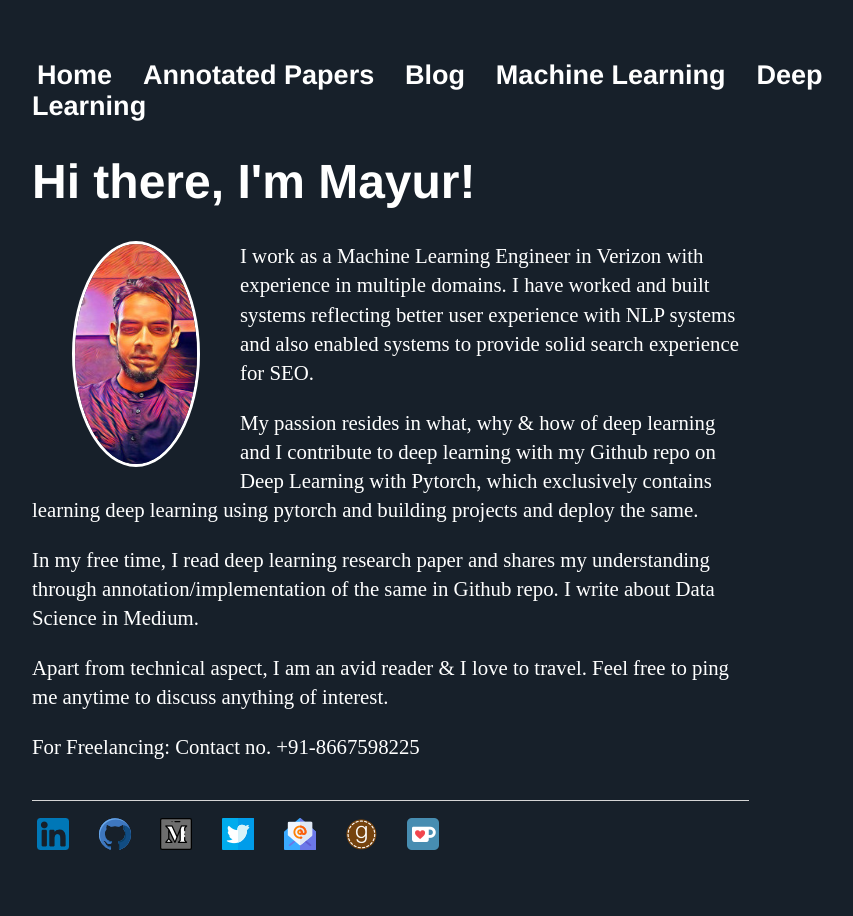
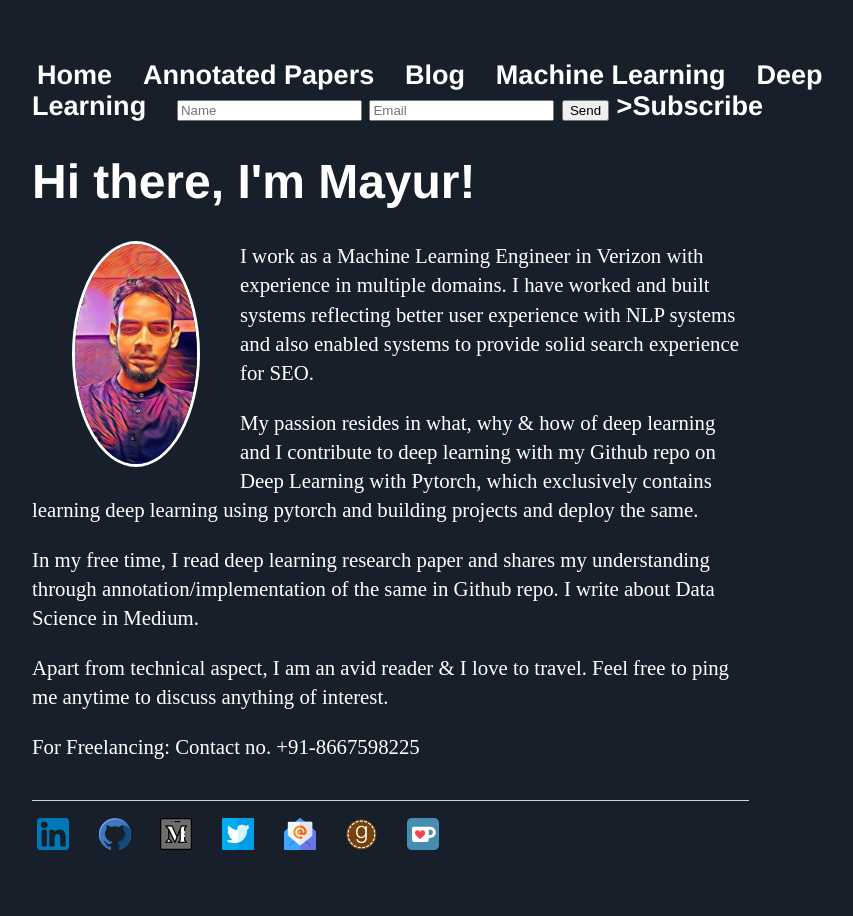
Before and after one commit to Mayurji/mayurji.github.io, a Jekyll site: the page built from index.html, in a window 1280 px wide. Shown: the whole page, without its empty margins (160-1013 px from the left). Built offline with Jekyll 4.4.1, drawn with Linux system fonts in a browser that asks for light colours.

Commit message:
Update default.html

```diff
--- a/_layouts/default.html
+++ b/_layouts/default.html
@@ -14,6 +14,15 @@
         		<li><a href="/blog">Blog</a></li>
 			<li><a href="/machine-learning">Machine Learning</a></li>
 			<li><a href="/deep-learning">Deep Learning</a></li>
+			<li>
+			<a <form action="https://formspree.io/mayurachennaiite@gmail.com"
+			      method="POST">
+			    <input type="text" placeholder="Name" name="name">
+			    <input type="email" placeholder="Email" name="_replyto" required>
+			    <input type="submit" value="Send">
+			</form>
+			>Subscribe</a>
+		      </li>
     		</ul>
 		</nav>
 		<div class="container" style="width:80%";>
```
Also changed, not shown: other parts of _layouts/default.html (+1 -9 lines).
